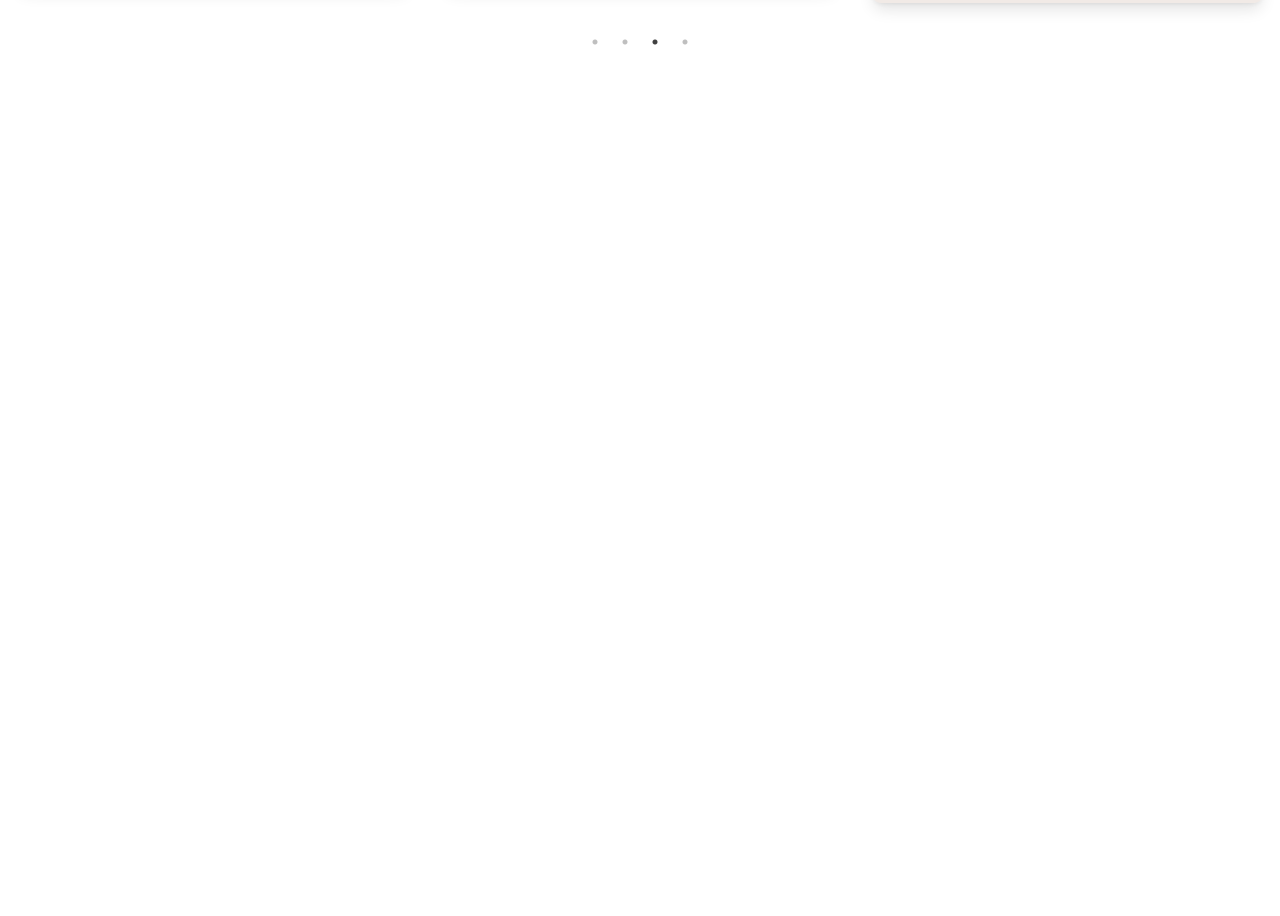
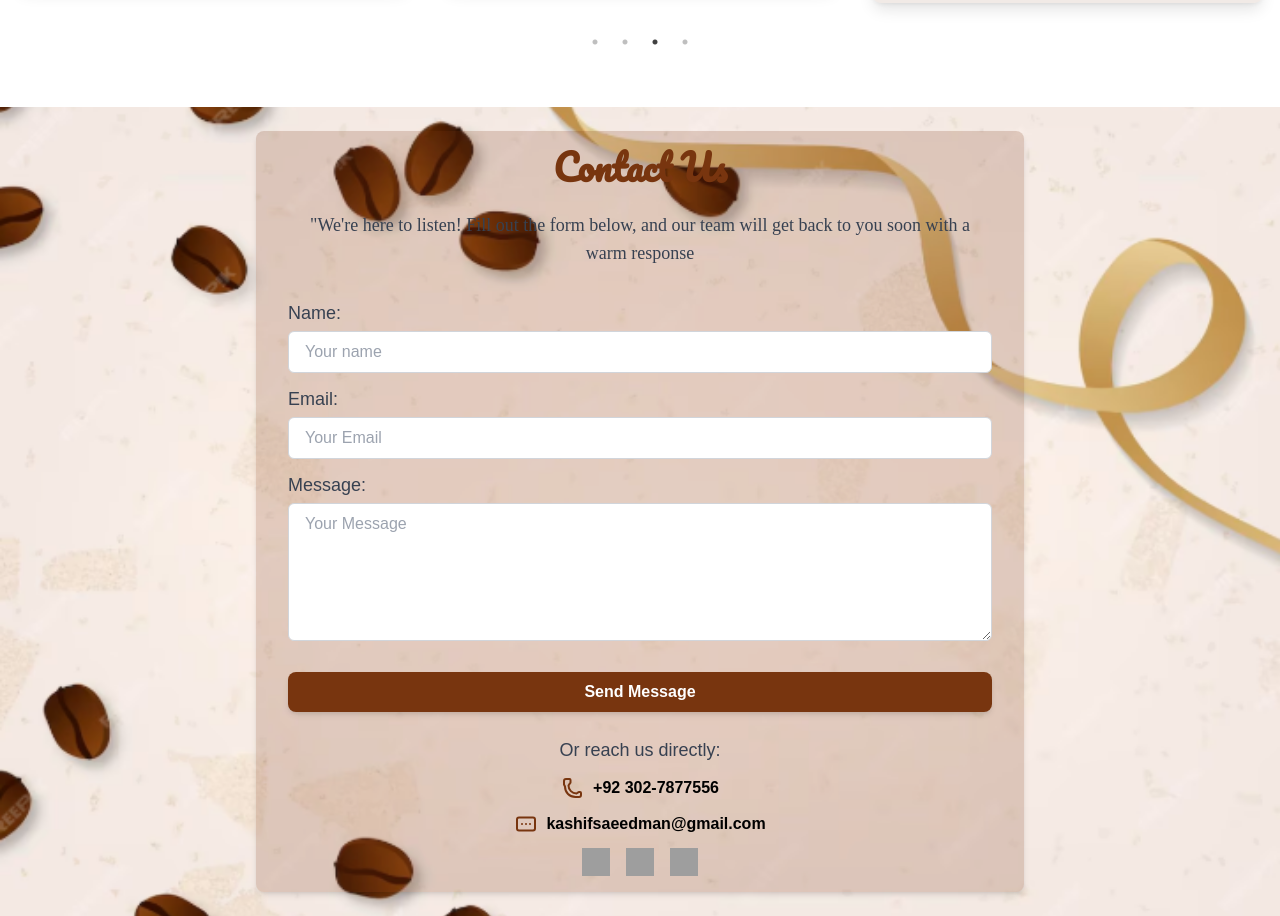
Before and after one commit to KashifSaeed1/coffee-shop-landing-page, a React (Create React App) app: page / in a window 1280 px wide. Shown: the part 2679-3595 px from the top of the page. Before the commit the page ends 2786 px from the top, so only its background shows below. Built offline with nearby package versions, Linux system fonts and the light colour scheme; grey boxes are pictures that could not be loaded.

Commit message:
Added Contact section with an interactive form and direct contact details

```diff
--- a/src/App.jsx
+++ b/src/App.jsx
@@ -5,6 +5,7 @@ import Home from './component/Home';
 import Menu from "./component/Menu";
 import AboutUs from "./component/AboutUs";
 import Testmoinals from "./component/Testmoinals";
+import Contact from "./component/Contact";
 function App() {
   return (
     <>
@@ -13,6 +14,7 @@ function App() {
       <Menu />
       <AboutUs />
       <Testmoinals />
+      <Contact />
     </>
   );
 }
--- /dev/null
+++ b/src/component/Contact.js
@@ -0,0 +1,179 @@
+import React from 'react'
+import Bg from '../assests/Bg.png'
+import { motion } from 'framer-motion'
+const bgImage ={
+    backgroundImage: `url(${Bg})`,
+    backgroundRepeat: "no-repeat",
+    backgroundSize:"cover",
+    width:"100%",
+    height:"100%",
+    backgroundPosition:"center"
+  }
+
+export default function Contact() {
+  return (
+    <div
+      id="contact"
+      className="min-h-screen flex items-center justify-center p-6"
+      style={bgImage}
+    >
+      <motion.div
+        className="w-full max-w-3xl bg-amber-900/20 rounded-lg shadow-md px-8 py-4"
+        initial={{ opacity: 0, scale: 0.5 }}
+        whileInView={{ opacity: 1, scale: 1 }}
+        transition={{ duration: 1.5, delay: 0.5 }}
+      >
+        <h1 className="text-amber-900 text-4xl text-center font-cursive font-bold mb-6">
+          Contact Us
+        </h1>
+        <p className="text-gray-700 text-center text-lg mb-8 font-cursive2">
+          "We're here to listen! Fill out the form below, and our team will get
+          back to you soon with a warm response
+        </p>
+        <form className="space-y-3">
+          <div>
+            <label
+              htmlFor="name"
+              className="text-lg block text-gray-700 mb-1 font-medium"
+            >
+              Name:
+            </label>
+            <input
+              type="text"
+              id="name"
+              placeholder="Your name"
+              className="w-full px-4 py-2
+                        rounded-md border border-gray-300
+                        focus:ring-2 focus:ring-amber-900 focus:outline-none"
+            />
+          </div>
+          <div>
+            <label
+              htmlFor="email"
+              className="text-lg block text-gray-700 mb-1 font-medium"
+            >
+              Email:
+            </label>
+            <input
+              type="email"
+              id="email"
+              placeholder="Your Email"
+              className="w-full px-4 py-2 rounded-md border border-gray-300
+                        focus:ring-2 focus:ring-amber-900 focus:outline-none"
+            />
+          </div>
+          <div>
+            <label
+              htmlFor="message"
+              className="text-lg block text-gray-700 mb-1 font-medium"
+            >
+              Message:
+            </label>
+            <textarea
+              name="message"
+              id="message"
+              placeholder="Your Message"
+              className="w-full px-4 py-2
+                        rounded-md border border-gray-300
+                        focus:ring-2 focus:ring-amber-900 focus:outline-none mb-3"
+              rows="5"
+            ></textarea>
+          </div>
+          <button
+            className="w-full py-2 px-4 bg-amber-900 text-white font-semibold rounded-lg
+                    shadow-md  mb-1 hover:bg-amber-700 "
+          >
+            Send Message
+          </button>
+        </form>
+
+        <div className="mt-6 text-center space-y-3">
+          <p className="text-gray-700 text-lg font-medium">
+            Or reach us directly:
+          </p>
+          <div className="flex justify-center items-center space-x-2">
+            <svg
+              className="w-6 h-6 text-amber-900"
+              fill="none"
+              stroke="currentColor"
+              strokeWidth="2"
+              viewBox="0 0 24 24"
+              xmlns="http://www.w3.org/2000/svg"
+            >
+              <path
+                strokeLinecap="round"
+                strokeLinejoin="round"
+                d="M3 8.5V5a2 2 0 012-2h3.5a1 1 0 011 1v2.5a1 1 0 01-.6.9L7.5 9.5a8 8 0 008 8l2.1-1.4a1 1 0 01.9-.1H19a1 1 0 011 1V19a2 2 0 01-2 2h-3.5c-6 0-10.5-4.5-10.5-10.5z"
+              ></path>
+            </svg>
+            <a
+              href="tel:+923027877556"
+              className="text-black font-semibold hover:text-amber-700"
+            >
+              +92 302-7877556
+            </a>
+          </div>
+
+          {/* Email */}
+          <div className="flex justify-center items-center space-x-2">
+            <svg
+              className="w-6 h-6 text-amber-900"
+              fill="none"
+              stroke="currentColor"
+              strokeWidth="2"
+              viewBox="0 0 24 24"
+              xmlns="http://www.w3.org/2000/svg"
+            >
+              <path
+                strokeLinecap="round"
+                strokeLinejoin="round"
+                d="M16 12h.01M12 12h.01M8 12h.01M21 16.5V7.5a2 2 0 00-2-2H5a2 2 0 00-2 2v9a2 2 0 002 2h14a2 2 0 002-2z"
+              ></path>
+            </svg>
+            <a
+              href="mailto:kashifsaeedman@gmail.com"
+              className="text-black font-semibold hover:text-amber-700"
+            >
+              kashifsaeedman@gmail.com
+            </a>
+          </div>
+          <div className="flex justify-center items-center space-x-4 mt-3">
+            <a
+              href="https://facebook.com"
+              target="_blank"
+              rel="noopener noreferrer"
+            >
+              <img
+                src="https://cdn-icons-png.flaticon.com/512/145/145802.png"
+                alt="Facebook"
+                className="w-7 h-7 hover:scale-110 transition-transform"
+              />
+            </a>
+            <a
+              href="https://instagram.com"
+              target="_blank"
+              rel="noopener noreferrer"
+            >
+              <img
+                src="https://cdn-icons-png.flaticon.com/512/2111/2111463.png"
+                alt="Instagram"
+                className="w-7 h-7 hover:scale-110 transition-transform"
+              />
+            </a>
+            <a
+              href="https://twitter.com"
+              target="_blank"
+              rel="noopener noreferrer"
+            >
+              <img
+                src="https://cdn-icons-png.flaticon.com/512/733/733579.png"
+                alt="Twitter"
+                className="w-7 h-7 hover:scale-110 transition-transform"
+              />
+            </a>
+          </div>
+        </div>
+      </motion.div>
+    </div>
+  );
+}
```
